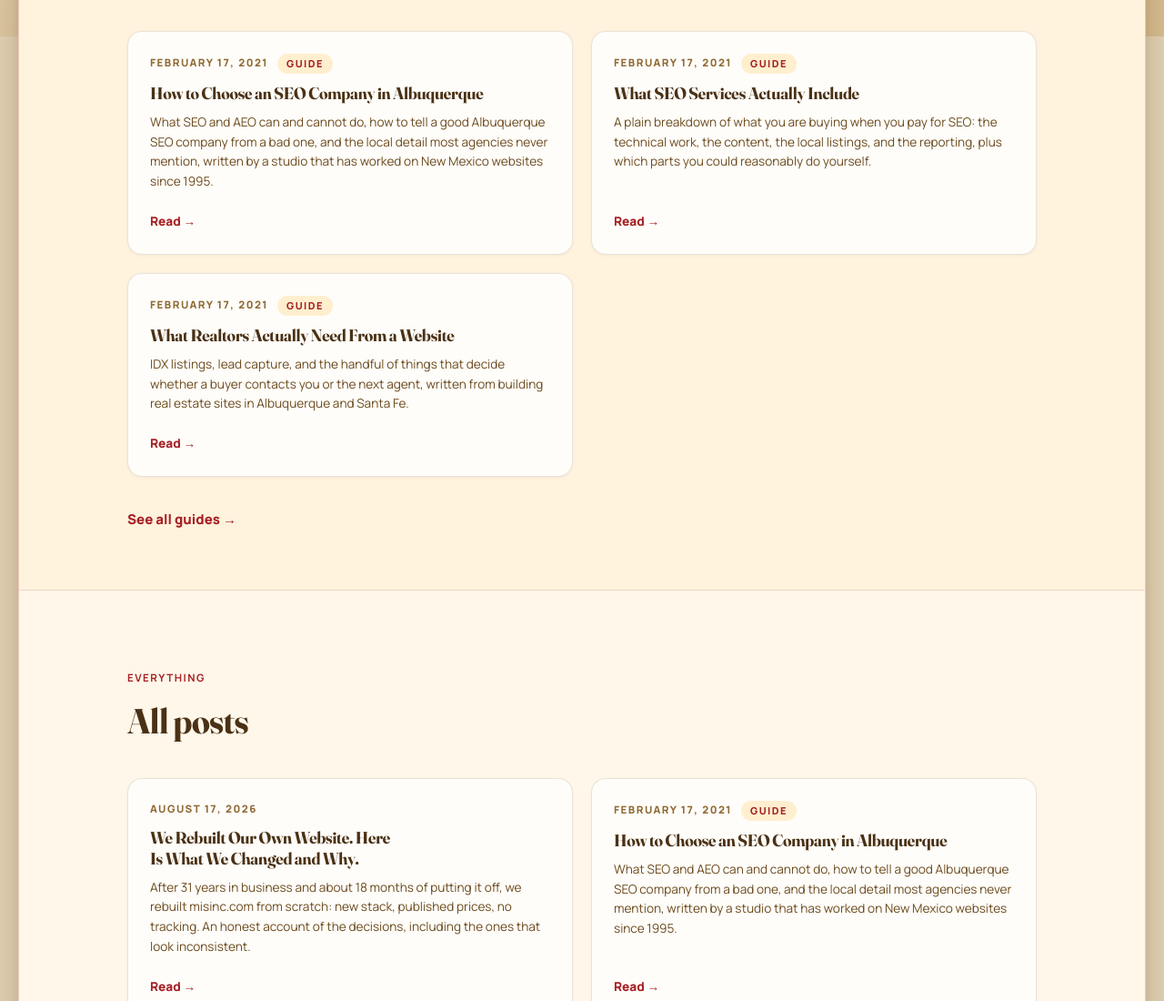
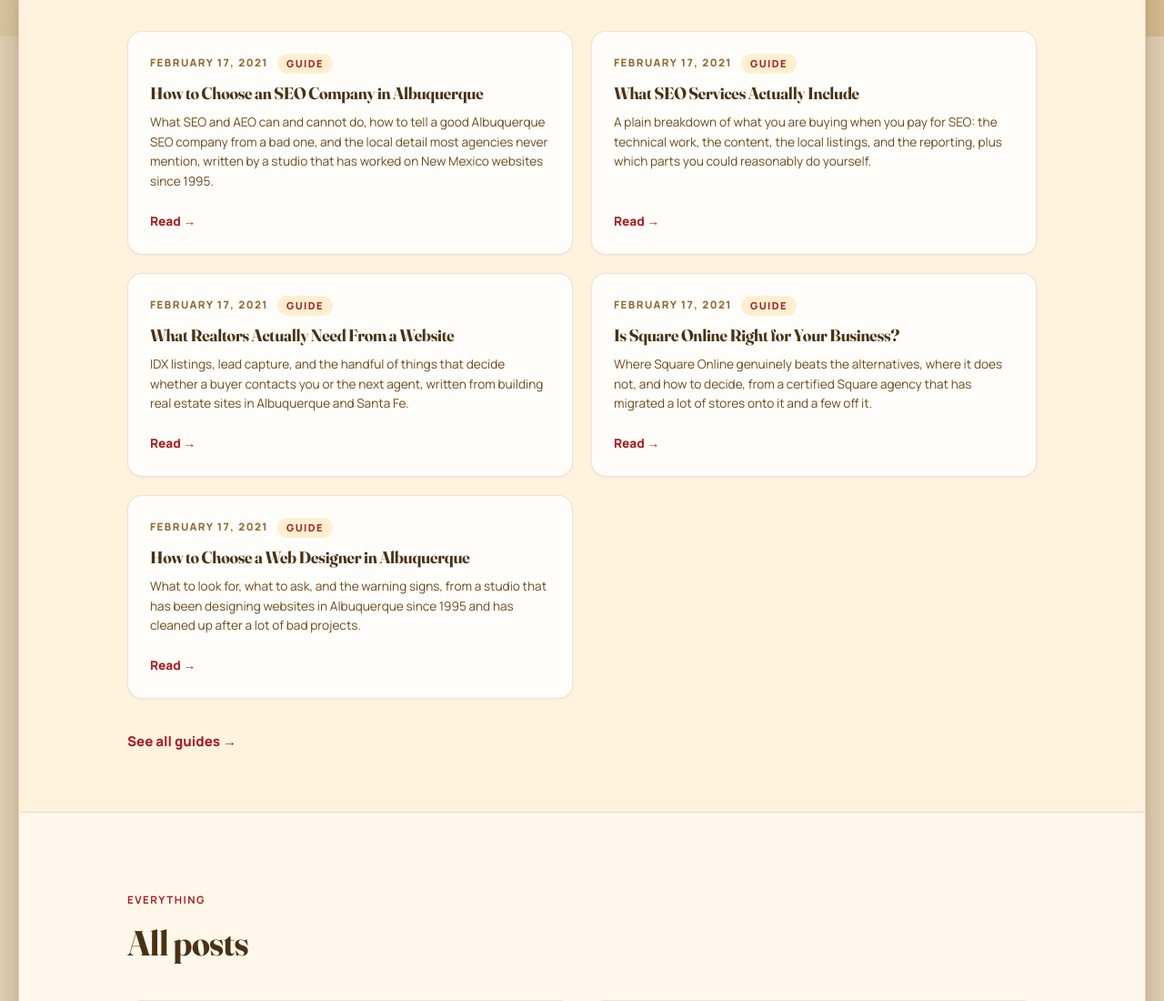
Before and after one commit to misinc/misinc-2026, an Astro site: page /blog in a window 1280 px wide. Shown: the part 760-1860 px from the top of the page at 91% size. Built offline with nearby package versions, Linux system fonts and the light colour scheme; Astro itself is replaced by a stand-in of ours.

Commit message:
updated blog landing page to show all guides

```diff
--- a/src/pages/blog/index.astro
+++ b/src/pages/blog/index.astro
@@ -45,15 +45,17 @@ const schema = [
             class="mb-10"
           />
           <div class="grid gap-5 md:grid-cols-2 lg:grid-cols-3">
-            {guides.slice(0, 3).map((p) => (
-              <PostCard
+            {
+              guides.map((p) => (
+                <PostCard
                 slug={p.id}
                 title={p.data.title}
                 summary={p.data.summary}
                 date={p.data.date}
                 guide
               />
-            ))}
+              ))
+            }
           </div>
           <p class="mt-8">
             <a href="/guides" class="text-[15px] font-extrabold text-primary no-underline hover:underline">
```
